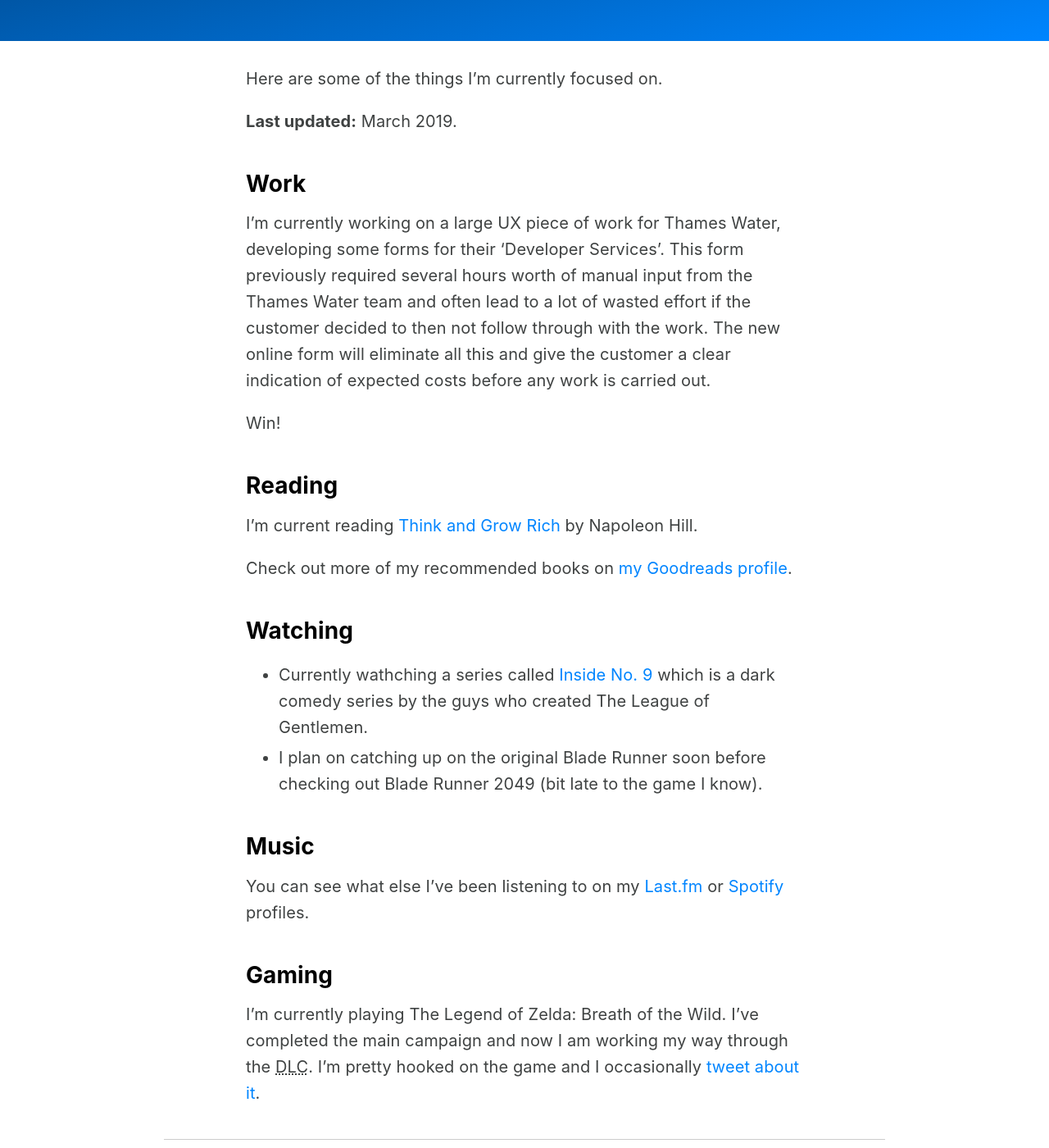
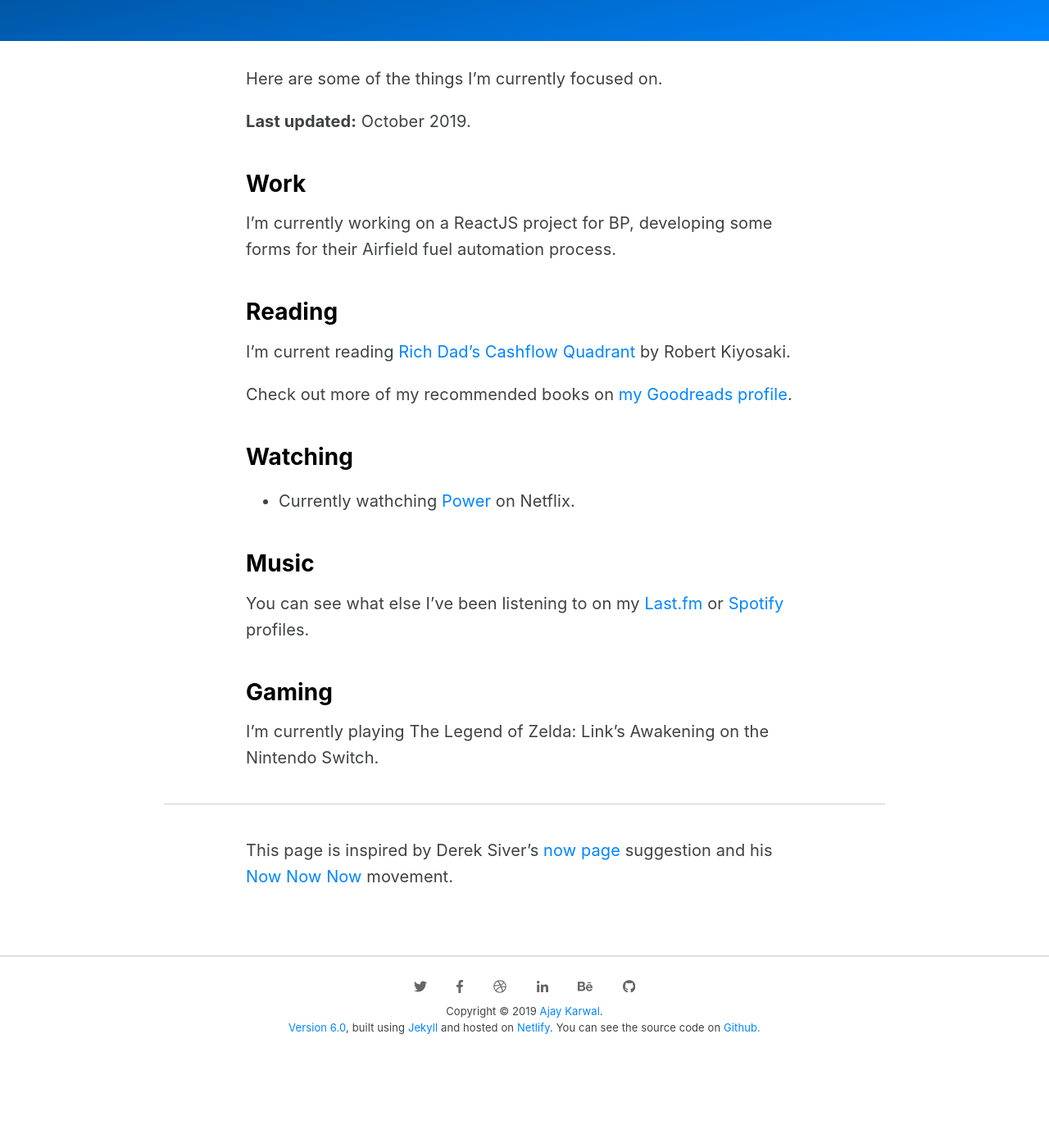
Before and after one commit to ajaykarwal/ajaykarwal-v6, a Jekyll site: the page built from _pages/now.md, in a window 1280 px wide and 1400 px high, scrolled down 250 px. Shown: the whole window at 82% size. Built offline with Jekyll 4.4.1, drawn with Linux system fonts in a browser that asks for light colours; nearby versions of some CDN libraries; some web fonts are replaced; a script that is not in the unit is left out; after the commit the page ends 1577 px from its top, so only the background shows below that.

Commit message:
Update now.md

```diff
--- a/_pages/now.md
+++ b/_pages/now.md
@@ -8,27 +8,24 @@ experience:
 
 Here are some of the things I’m currently focused on.
 
-**Last updated:** March 2019.
+**Last updated:** October 2019.
 
 ## Work
-I'm currently working on a large UX piece of work for Thames Water, developing some forms for their 'Developer Services'. This form previously required several hours worth of manual input from the Thames Water team and often lead to a lot of wasted effort if the customer decided to then not follow through with the work. The new online form will eliminate all this and give the customer a clear indication of expected costs before any work is carried out.
-
-Win!
+I'm currently working on a ReactJS project for BP, developing some forms for their Airfield fuel automation process.
 
 ## Reading
-I'm current reading [Think and Grow Rich](https://amzn.to/2MAV7KB) by Napoleon Hill.
+I'm current reading [Rich Dad's Cashflow Quadrant](https://amzn.to/2Jgo3Z4) by Robert Kiyosaki.
 
 Check out more of my recommended books on [my Goodreads profile](https://www.goodreads.com/ajaykarwal).
 
 ## Watching
-- Currently wathching a series called [Inside No. 9](https://www.imdb.com/title/tt2674806/) which is a dark comedy series by the guys who created The League of Gentlemen.
-- I plan on catching up on the original Blade Runner soon before checking out Blade Runner 2049 (bit late to the game I know).
+- Currently wathching [Power](https://www.netflix.com/title/70298433) on Netflix.
 
 ## Music
 <span id="lastfmStatus"></span>You can see what else I've been listening to on my [Last.fm](https://www.last.fm/user/ajaykarwal) or [Spotify](https://open.spotify.com/user/keynote) profiles.
 
 ## Gaming
-I'm currently playing The Legend of Zelda: Breath of the Wild. I've completed the main campaign and now I am working my way through the <abbr title="Downloadable Content">DLC</abbr>. I'm pretty hooked on the game and I occasionally [tweet about it](http://www.twitter.com/ajaykarwal).
+I'm currently playing The Legend of Zelda: Link's Awakening on the Nintendo Switch.
 
 ___
 
```
